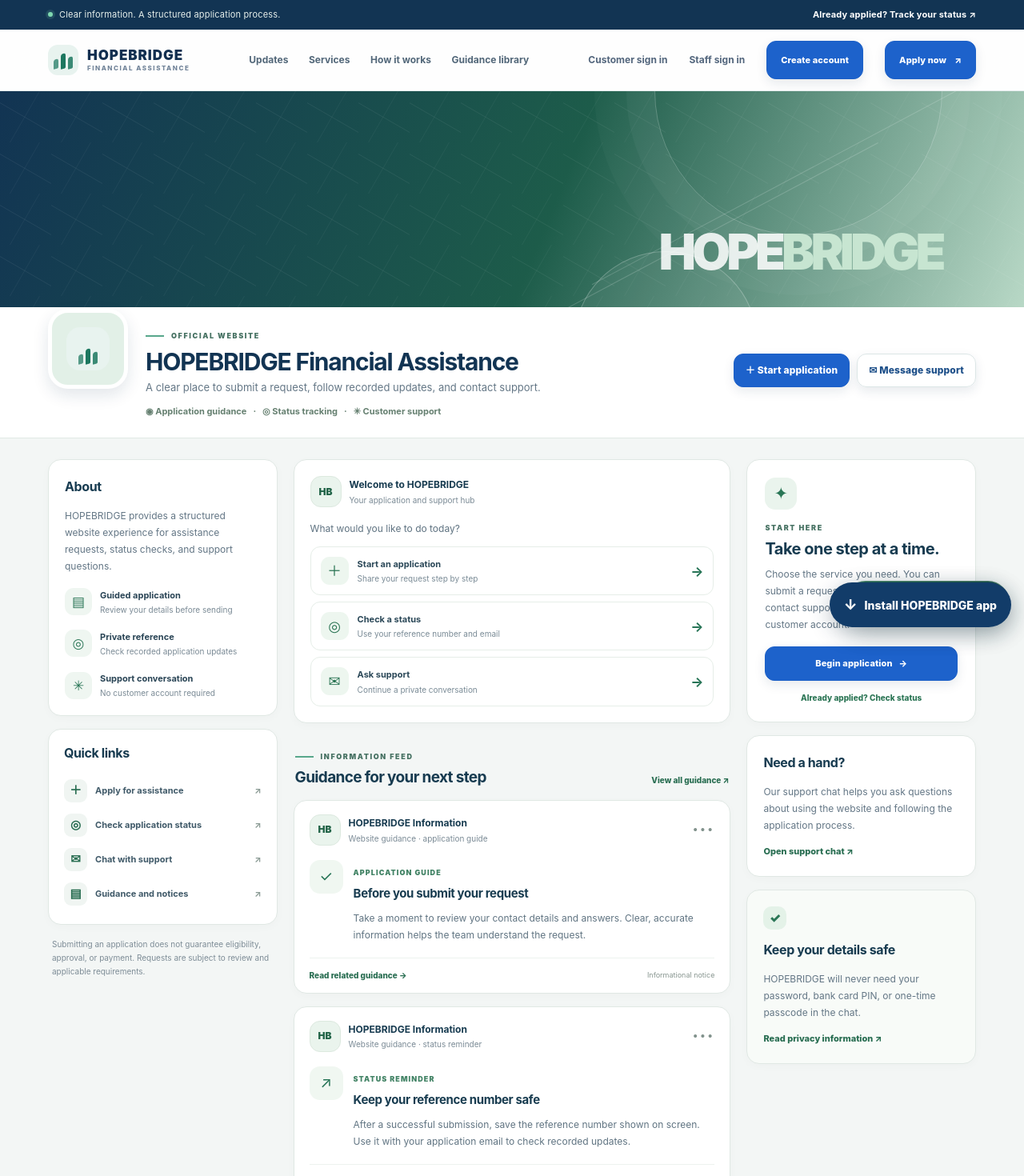
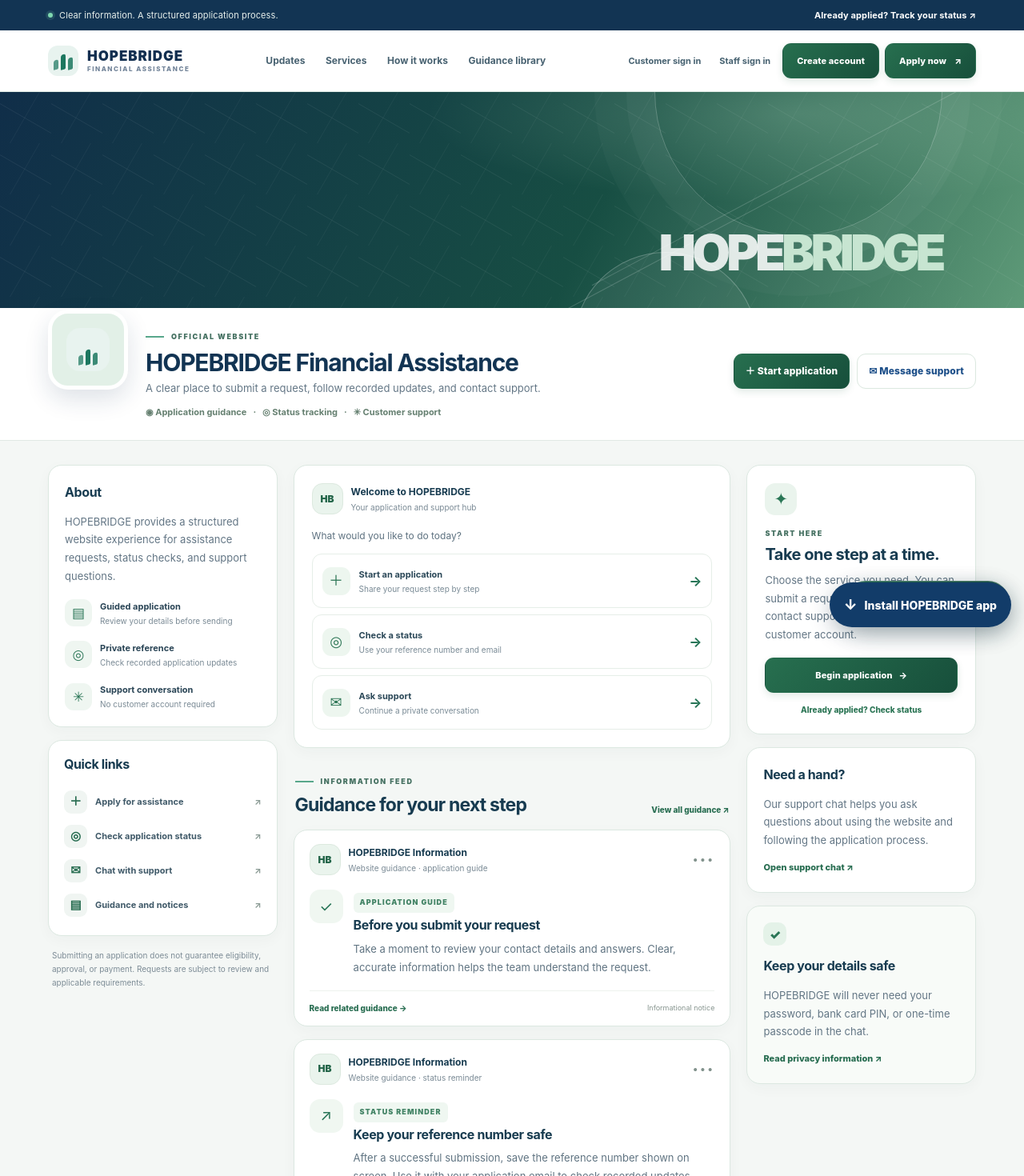
Before and after one commit to agentsarahmitchell56-code/USHopeBridge, a Next.js app: page / in a window 1280 px wide. Shown: the top 1470 px of the page at 80% size. Built offline with nearby package versions, Linux system fonts and the light colour scheme.

Commit message:
Polish HOPEBRIDGE responsive customer experience

```diff
--- a/app/globals.css
+++ b/app/globals.css
@@ -1505,3 +1505,180 @@ button:focus-visible, input:focus-visible, select:focus-visible, textarea:focus-
  .hb-inbox-preview { -webkit-line-clamp:2; }
  .hb-inbox-thread { scroll-margin-top:75px; }
 }
+
+
+/* HOPEBRIDGE 2026 polish: clearer hierarchy, accessible focus, responsive interactions */
+.hb-community-page {
+  --hb-ink: #123453;
+  --hb-green: #216b4b;
+  --hb-mint: #eaf5ee;
+  --hb-border: #dce8e1;
+  --hb-muted: #617786;
+  background: #f4f7f5;
+  color: var(--hb-ink);
+  -webkit-font-smoothing: antialiased;
+  text-rendering: optimizeLegibility;
+}
+.hb-community-page a { text-underline-offset: 3px; }
+.hb-community-page a:focus-visible,
+.hb-community-page summary:focus-visible,
+.hb-community-page button:focus-visible {
+  outline: 3px solid #7dbb97;
+  outline-offset: 3px;
+}
+.hb-skip-link {
+  position: fixed;
+  z-index: 2000;
+  top: 10px;
+  left: 10px;
+  transform: translateY(-160%);
+  padding: 12px 16px;
+  border-radius: 10px;
+  background: #123453;
+  color: #fff;
+  font-size: 13px;
+  font-weight: 800;
+  box-shadow: 0 8px 28px rgba(18,52,83,.2);
+}
+.hb-skip-link:focus { transform: translateY(0); }
+.hb-community-page .hb-topline { font-size: 11px; letter-spacing: .01em; }
+.hb-community-page .hb-topline-inner { min-height: 38px; }
+.hb-community-page .hb-header {
+  position: sticky;
+  top: 0;
+  z-index: 50;
+  background: rgba(255,255,255,.94);
+  border-bottom: 1px solid rgba(220,232,225,.9);
+  backdrop-filter: saturate(160%) blur(16px);
+  -webkit-backdrop-filter: saturate(160%) blur(16px);
+}
+.hb-community-page .hb-nav { min-height: 76px; }
+.hb-community-page .hb-brand { flex-shrink: 0; }
+.hb-community-page .hb-nav-links a {
+  position: relative;
+  padding: 10px 0;
+  color: #486271;
+  font-size: 12px;
+  font-weight: 750;
+  transition: color .18s ease;
+}
+.hb-community-page .hb-nav-links a:hover { color: var(--hb-green); }
+.hb-community-page .hb-nav-links a::after {
+  position: absolute;
+  right: 0;
+  bottom: 3px;
+  left: 0;
+  height: 2px;
+  content: "";
+  transform: scaleX(0);
+  transform-origin: left;
+  border-radius: 3px;
+  background: #2e8059;
+  transition: transform .18s ease;
+}
+.hb-community-page .hb-nav-links a:hover::after { transform: scaleX(1); }
+.hb-community-page .hb-nav-actions { gap: 7px; }
+.hb-community-page .hb-login-link {
+  padding: 9px 8px;
+  border-radius: 9px;
+  color: #476271;
+  font-size: 11px;
+  font-weight: 750;
+}
+.hb-community-page .hb-login-link:hover { background: #eff6f1; color: var(--hb-green); }
+.hb-community-page .hb-button {
+  min-height: 44px;
+  border: 1px solid transparent;
+  border-radius: 11px;
+  background: linear-gradient(135deg,#276f4f,#174f3b);
+  box-shadow: 0 4px 10px rgba(25,88,60,.12);
+  font-weight: 800;
+  transition: transform .18s ease, box-shadow .18s ease, background .18s ease;
+}
+.hb-community-page .hb-button:hover {
+  transform: translateY(-1px);
+  box-shadow: 0 8px 18px rgba(25,88,60,.18);
+}
+.hb-community-page .hb-button-light {
+  border-color: #dbe8df;
+  background: #fff;
+  color: #225c42;
+  box-shadow: none;
+}
+.hb-community-page .hb-page-cover { overflow: hidden; }
+.hb-community-page .hb-page-cover-art {
+  background:
+    radial-gradient(ellipse at 78% 10%,rgba(186,226,198,.24),transparent 33%),
+    linear-gradient(115deg,#102e49 0%,#174e43 58%,#5e9a78 100%);
+}
+.hb-community-page .hb-page-profile { padding-bottom: 26px; }
+.hb-community-page .hb-page-avatar {
+  border-color: #fff;
+  box-shadow: 0 12px 30px rgba(18,52,83,.14);
+}
+.hb-community-page .hb-profile-meta span { display: inline-flex; align-items: center; }
+.hb-community-page .hb-community-main { padding-top: 30px; }
+.hb-community-page .hb-social-card {
+  border-color: var(--hb-border);
+  border-radius: 17px;
+  box-shadow: 0 5px 18px rgba(24,56,43,.035);
+  transition: border-color .18s ease, box-shadow .18s ease, transform .18s ease;
+}
+.hb-community-page .hb-start-card { padding: 22px; }
+.hb-community-page .hb-start-actions a { min-height: 68px; }
+.hb-community-page .hb-feed-post-body p,
+.hb-community-page .hb-about-card > p,
+.hb-community-page .hb-help-card p,
+.hb-community-page .hb-trust-card p,
+.hb-community-page .hb-next-step-card p { font-size: 13px; }
+.hb-community-page .hb-feed-post-body h3 { font-size: 16px; line-height: 1.4; }
+.hb-community-page .hb-feed-heading { margin-bottom: 1px; }
+.hb-community-page .hb-feed-heading h2 { font-size: clamp(19px,2vw,23px); }
+.hb-community-page .hb-post-tag { display: inline-block; padding: 5px 8px; border-radius: 6px; background: #eff7f1; }
+.hb-community-page .hb-services-grid { gap: 18px; }
+.hb-community-page .hb-service-card {
+  border: 1px solid var(--hb-border);
+  border-radius: 18px;
+  box-shadow: 0 7px 22px rgba(24,56,43,.035);
+  transition: transform .18s ease, box-shadow .18s ease, border-color .18s ease;
+}
+.hb-community-page .hb-service-card:hover {
+  transform: translateY(-3px);
+  border-color: #bfd9c8;
+  box-shadow: 0 15px 34px rgba(24,56,43,.08);
+}
+.hb-community-page .hb-step-card { border: 1px solid var(--hb-border); border-radius: 17px; }
+.hb-community-page .hb-faq-item { border-color: var(--hb-border); }
+.hb-community-page .hb-disclosure { line-height: 1.75; }
+.hb-community-page #services,
+.hb-community-page #how-it-works,
+.hb-community-page #community-feed,
+.hb-community-page #frequently-asked-questions { scroll-margin-top: 100px; }
+@media (max-width: 1100px) {
+  .hb-community-page .hb-nav-links { gap: 14px; }
+  .hb-community-page .hb-nav-actions .hb-login-link { display: none; }
+}
+@media (max-width: 760px) {
+  .hb-community-page .hb-header { position: relative; }
+  .hb-community-page .hb-nav { min-height: 68px; }
+  .hb-community-page .hb-page-profile { padding-bottom: 20px; }
+  .hb-community-page .hb-start-card { padding: 17px; }
+  .hb-community-page .hb-social-card { box-shadow: 0 3px 12px rgba(24,56,43,.03); }
+  .hb-community-page .hb-community-main { padding-top: 14px; }
+  .hb-community-page .hb-feed-post-body p,
+  .hb-community-page .hb-about-card > p,
+  .hb-community-page .hb-help-card p,
+  .hb-community-page .hb-trust-card p,
+  .hb-community-page .hb-next-step-card p { font-size: 12px; }
+}
+@media (max-width: 420px) {
+  .hb-community-page .hb-page-profile-copy h1 { font-size: 18px; }
+  .hb-community-page .hb-profile-actions { gap: 7px; }
+  .hb-community-page .hb-profile-actions .hb-button { min-height: 42px; }
+  .hb-community-page .hb-start-actions a { padding: 10px; }
+}
+@media (prefers-reduced-motion: reduce) {
+  .hb-community-page *,
+  .hb-community-page *::before,
+  .hb-community-page *::after { scroll-behavior: auto !important; animation-duration: .01ms !important; transition-duration: .01ms !important; }
+}
```
